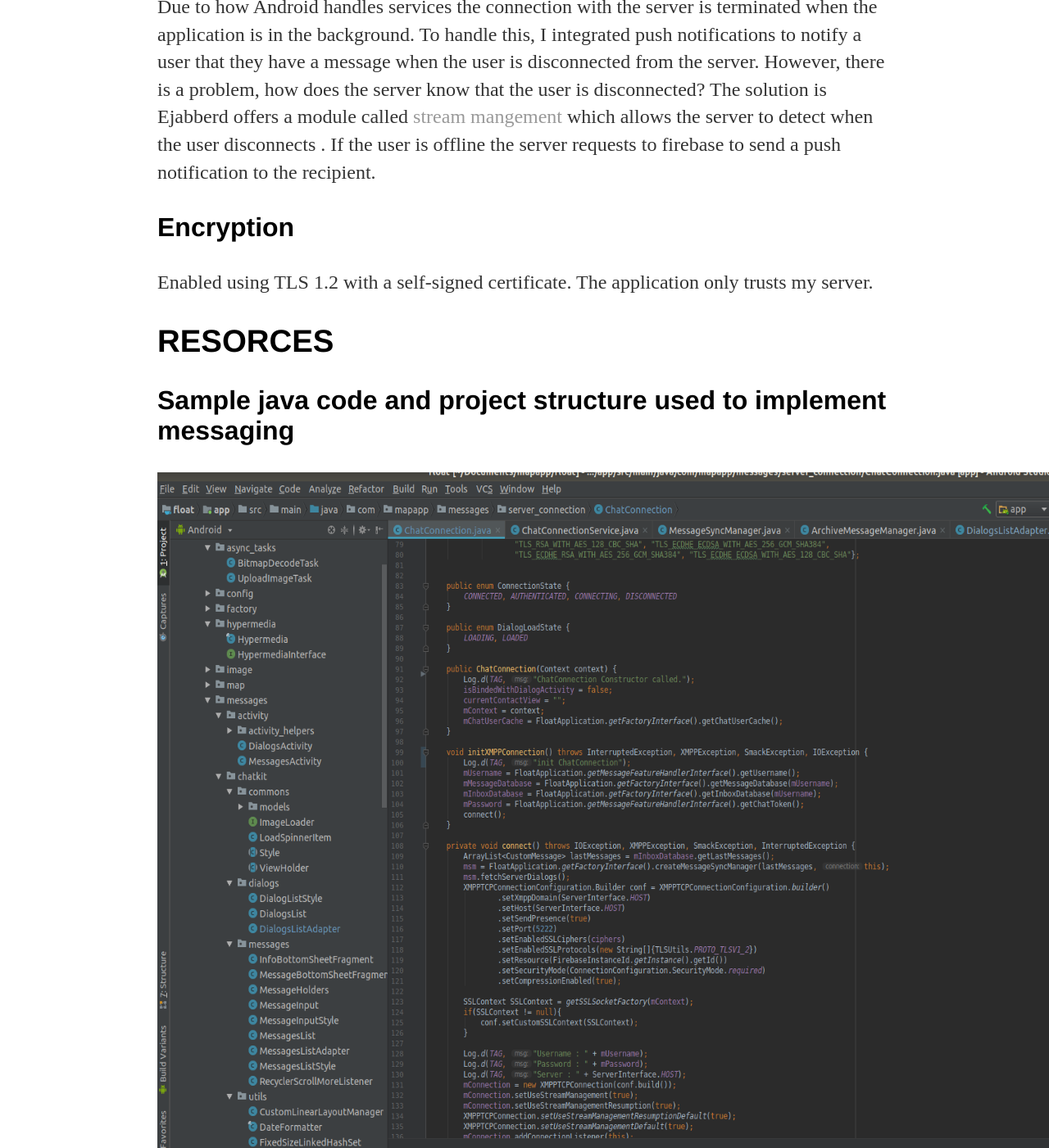
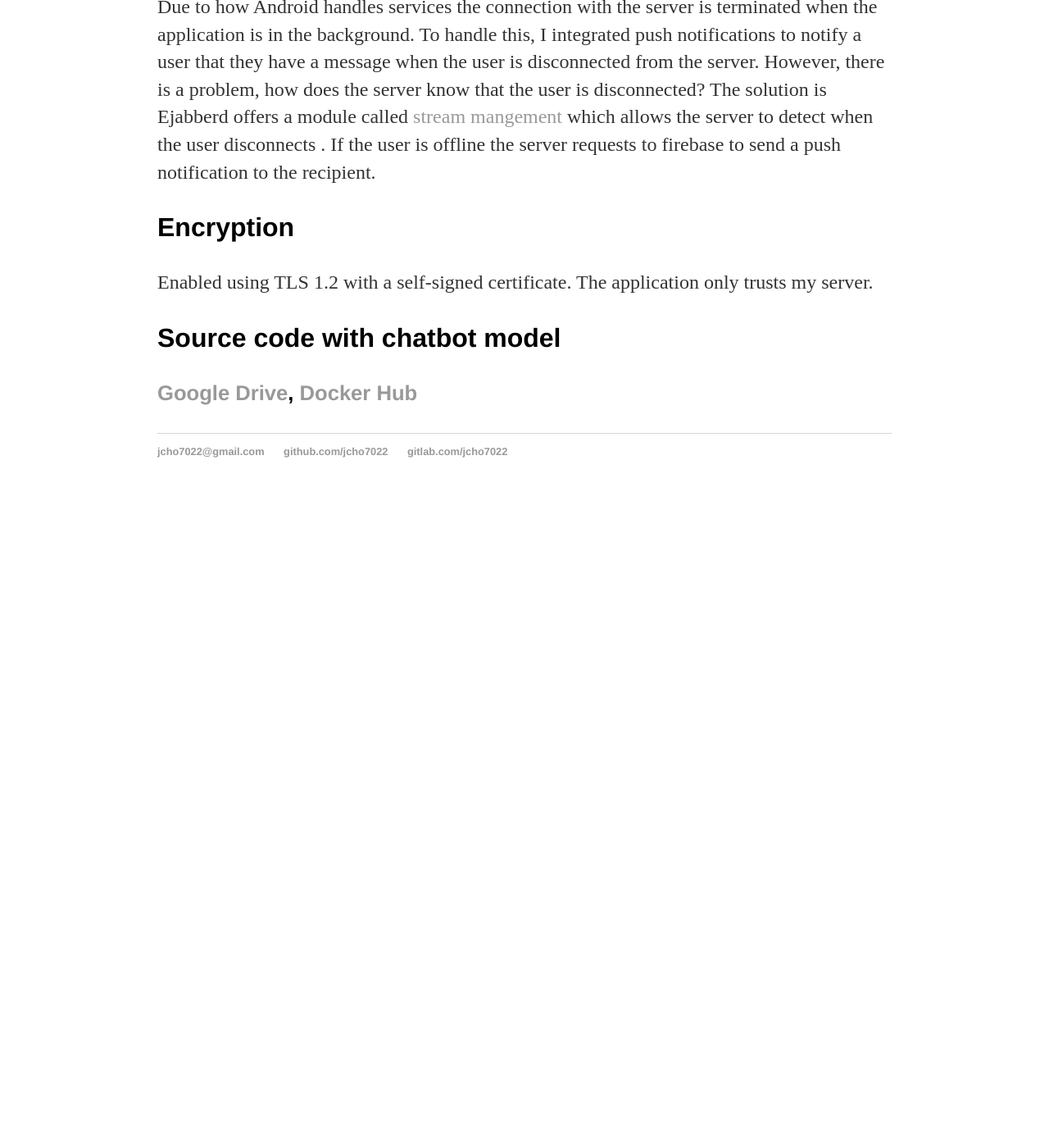
Before and after one commit to jcho7022/jcho7022.github.io, a Jekyll site: the page built from projects/chatbot/index.html, in a window 1280 px wide and 1400 px high, scrolled down 6762 px. Shown: the whole window at 82% size. Built offline with Jekyll 4.4.1, drawn with Linux system fonts in a browser that asks for light colours; after the commit the page ends 7392 px from its top, so only the background shows below that; some of the changed text lies outside the part shown.

Commit message:
Update index.html

```diff
--- a/projects/chatbot/index.html
+++ b/projects/chatbot/index.html
@@ -70,9 +70,5 @@
 <h3>Encryption</h3>
 <p>Enabled using TLS 1.2 with a self-signed certificate. The application only trusts my server.</p>
 
-
-<h2>RESORCES</h2>
-<h3>Sample java code and project structure used to implement messaging</h3>
-<img src="sample_code.png" alt="chat_sample_code"  width="1280" height="900">
-<h3>Chatbot source code with trained model</h3>
+<h3>Source code with chatbot model</h3>
 <h4><a href="https://drive.google.com/file/d/1sQ-DZE6il5QWxvMJ05OLRWnDe1JJdAVD/view?usp=sharing">Google Drive</a>, <a href="https://hub.docker.com/r/jcho7022/chatbot">Docker Hub</a></h4>
```
